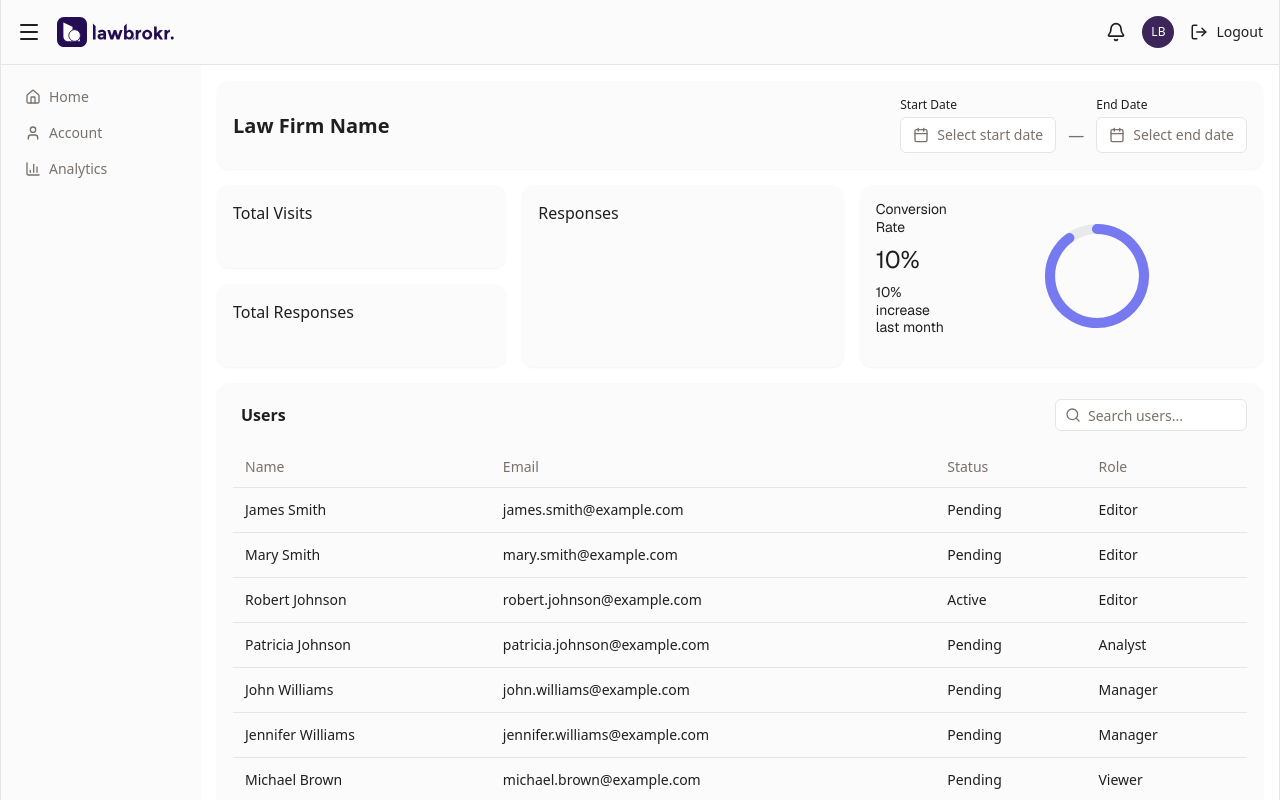
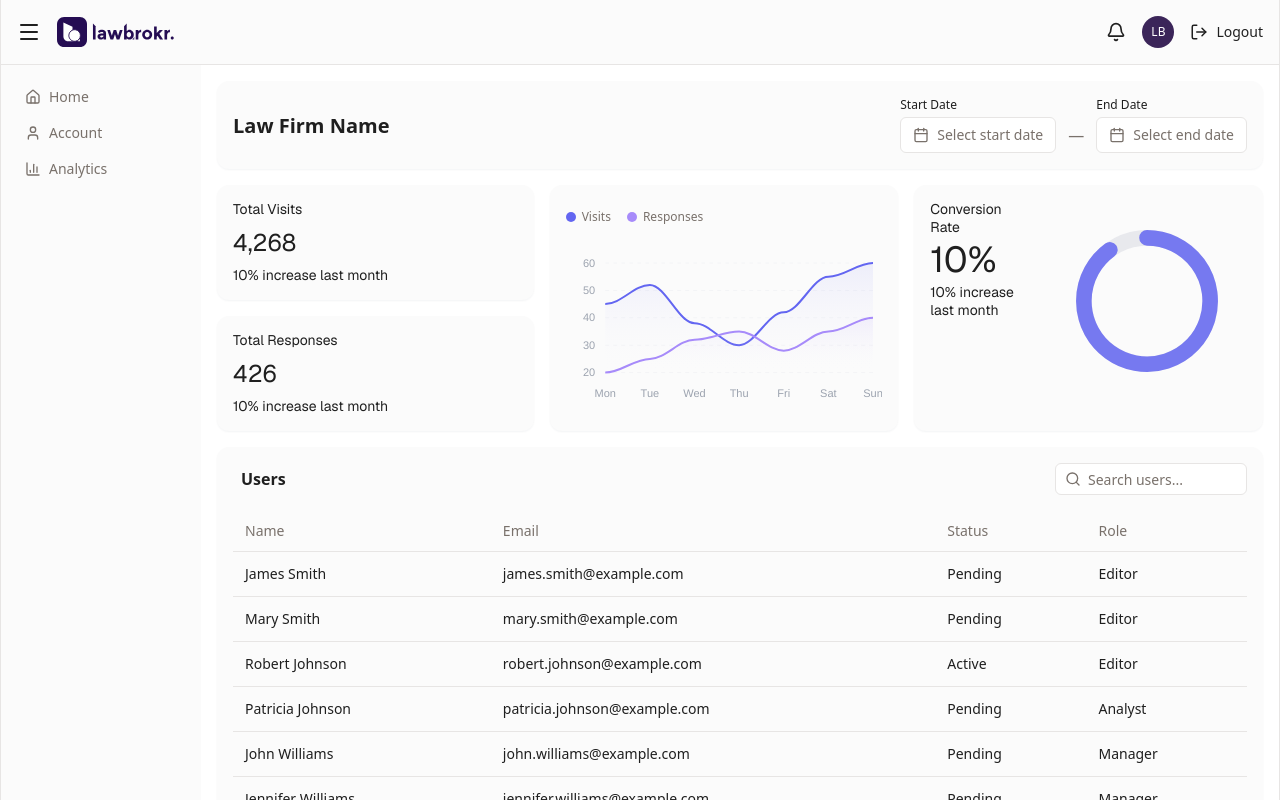
Before and after one commit to chris-lawbrokr/internal-dashboard, a Next.js app: page /dashboard in a window 1280 px wide. Built offline with nearby package versions, Linux system fonts and the light colour scheme.

Commit message:
chart ui

```diff
--- a/app/dashboard/page.tsx
+++ b/app/dashboard/page.tsx
@@ -8,6 +8,7 @@ import { Card, CardContent } from "@/components/ui/card";
 import { DateRangePicker } from "@/components/ui/datepicker";
 import { UsersTable } from "./ui/UsersTable";
 import { PieChart } from "./ui/PieChart";
+import { LineChart } from "./ui/LineChart";
 
 export default function Dashboard() {
   const [sidebarOpen, setSidebarOpen] = useState(true);
@@ -41,26 +42,48 @@ export default function Dashboard() {
             </CardContent>
           </Card>
           <div className="min-w-[320px] flex flex-col gap-4 @xl:flex-row">
-            <div className="flex-1 flex flex-col gap-4">
+            <div className="flex-1 min-w-0 flex flex-col gap-4">
               <Card className="flex-1 p-4">
-                <CardContent>Total Visits</CardContent>
+                <CardContent className="flex flex-col gap-2">
+                  <p className="font-sans font-normal text-sm leading-[1.25] tracking-normal">
+                    Total Visits
+                  </p>
+                  <p className="font-sans font-normal text-2xl leading-8 tracking-normal">
+                    4,268
+                  </p>
+                  <p className="font-sans font-normal text-sm leading-[1.25] tracking-normal">
+                    10% increase last month
+                  </p>
+                </CardContent>
               </Card>
               <Card className="flex-1 p-4">
-                <CardContent>Total Responses</CardContent>
+                <CardContent className="flex flex-col gap-2">
+                  <p className="font-sans font-normal text-sm leading-[1.25] tracking-normal">
+                    Total Responses
+                  </p>
+                  <p className="font-sans font-normal text-2xl leading-8 tracking-normal">
+                    426
+                  </p>
+                  <p className="font-sans font-normal text-sm leading-[1.25] tracking-normal">
+                    10% increase last month
+                  </p>
+                </CardContent>
               </Card>
             </div>
 
-            <Card className="flex-1 p-4">
-              <CardContent>Responses</CardContent>
+            <Card className="flex-1 min-w-0 p-4 flex">
+              <CardContent className="overflow-hidden flex flex-col justify-center flex-1">
+                <LineChart />
+              </CardContent>
             </Card>
 
-            <Card className="flex-1 p-4">
-              <CardContent className="flex">
-                <div className="flex flex-col gap-2">
+            <Card className="flex-1 min-w-0 p-4">
+              <CardContent className="flex h-full gap-4">
+                <div className="w-1/3 min-w-0 flex flex-col gap-2">
                   <p className="font-sans font-normal text-sm leading-[1.25] tracking-normal">
                     Conversion Rate
                   </p>
-                  <p className="font-sans font-normal text-2xl leading-8 tracking-normal">
+                  <p className="font-sans font-normal text-4xl leading-8 tracking-normal">
                     10%
                   </p>
                   <p className="font-sans font-normal text-sm leading-[1.25] tracking-normal">
@@ -69,7 +92,9 @@ export default function Dashboard() {
                     last month
                   </p>
                 </div>
-                <PieChart />
+                <div className="w-2/3 min-w-0 overflow-hidden">
+                  <PieChart />
+                </div>
               </CardContent>
             </Card>
           </div>
--- /dev/null
+++ b/app/dashboard/ui/LineChart.tsx
@@ -0,0 +1,74 @@
+"use client";
+
+import dynamic from "next/dynamic";
+
+const Chart = dynamic(() => import("react-apexcharts"), { ssr: false });
+
+export function LineChart() {
+  const options: ApexCharts.ApexOptions = {
+    chart: {
+      type: "area",
+      toolbar: { show: false },
+      sparkline: { enabled: false },
+    },
+    colors: ["#6366f1", "#a78bfa"],
+    stroke: {
+      curve: "smooth",
+      width: 2,
+    },
+    fill: {
+      type: "gradient",
+      gradient: {
+        shadeIntensity: 1,
+        opacityFrom: 0.3,
+        opacityTo: 0.05,
+        stops: [0, 100],
+      },
+    },
+    xaxis: {
+      categories: ["Mon", "Tue", "Wed", "Thu", "Fri", "Sat", "Sun"],
+      labels: { style: { fontSize: "11px", colors: "#9ca3af" } },
+      axisBorder: { show: false },
+      axisTicks: { show: false },
+    },
+    yaxis: {
+      labels: { style: { fontSize: "11px", colors: "#9ca3af" } },
+    },
+    grid: {
+      borderColor: "#f3f4f6",
+      strokeDashArray: 4,
+    },
+    legend: { show: false },
+    dataLabels: { enabled: false },
+    tooltip: {
+      theme: "light",
+    },
+  };
+
+  const series = [
+    {
+      name: "Visits",
+      data: [45, 52, 38, 30, 42, 55, 60],
+    },
+    {
+      name: "Responses",
+      data: [20, 25, 32, 35, 28, 35, 40],
+    },
+  ];
+
+  return (
+    <div>
+      <div className="flex items-center gap-4 mb-2">
+        <div className="flex items-center gap-1.5">
+          <span className="inline-block h-2.5 w-2.5 rounded-full bg-[#6366f1]" />
+          <span className="text-xs text-muted-foreground">Visits</span>
+        </div>
+        <div className="flex items-center gap-1.5">
+          <span className="inline-block h-2.5 w-2.5 rounded-full bg-[#a78bfa]" />
+          <span className="text-xs text-muted-foreground">Responses</span>
+        </div>
+      </div>
+      <Chart options={options} series={series} type="area" height="100%" />
+    </div>
+  );
+}
```
